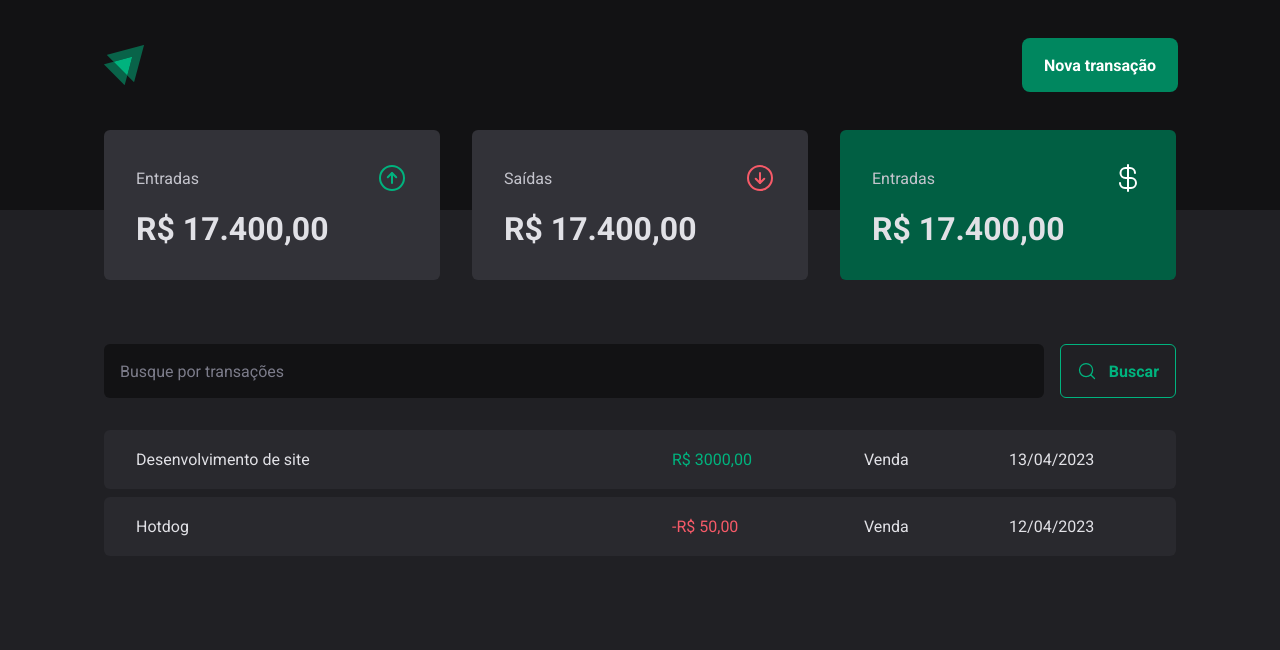
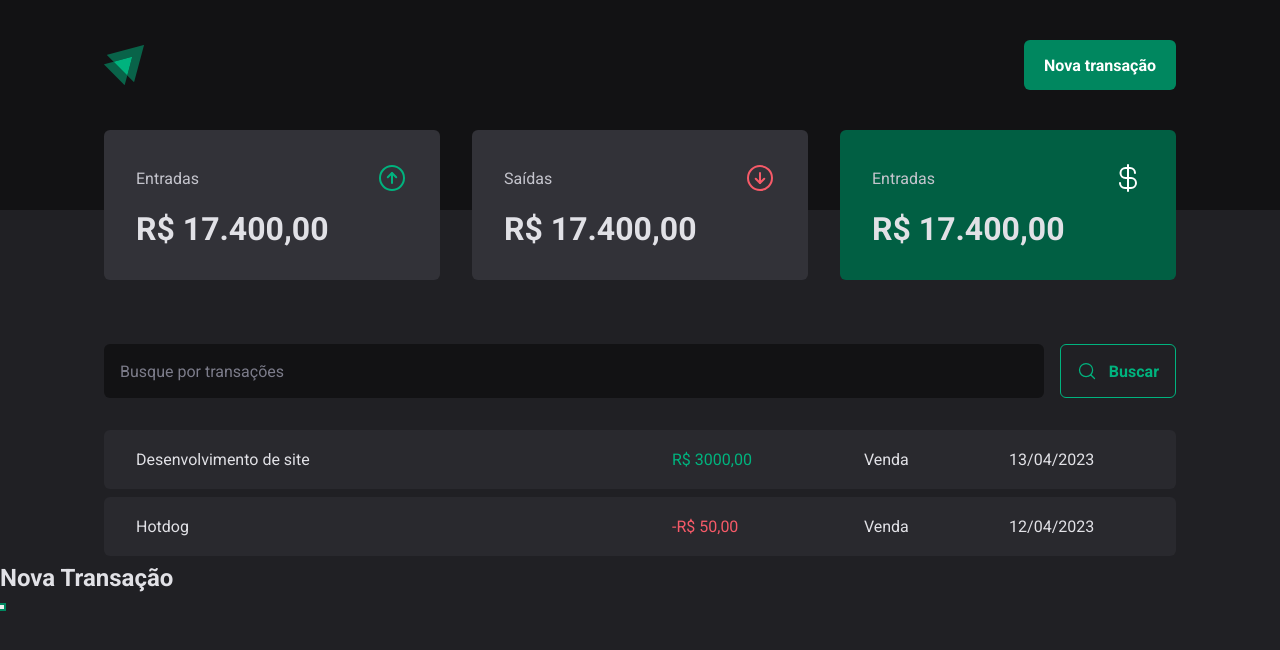
Before and after one commit to phcbarros/one-react, a React (Vite) app in the folder 03-dt-money/: page / in a window 1280 px wide. Both pictures are taken after a click on the button "Nova transação". Shown: the top 650 px of the page. Built offline with nearby package versions, Linux system fonts and the light colour scheme.

Commit message:
Consumo de API e performance ReactJS - 01 - Criando um modal acessível

```diff
--- a/03-dt-money/package.json
+++ b/03-dt-money/package.json
@@ -10,6 +10,7 @@
     "preview": "vite preview"
   },
   "dependencies": {
+    "@radix-ui/react-dialog": "^1.0.5",
     "phosphor-react": "^1.4.1",
     "react": "^18.2.0",
     "react-dom": "^18.2.0",
--- a/03-dt-money/src/components/Header/index.tsx
+++ b/03-dt-money/src/components/Header/index.tsx
@@ -1,3 +1,4 @@
+import * as Dialog from '@radix-ui/react-dialog'
 import logoImage from '../../assets/logo-ignite.svg'
 import {HeaderContainer, HeaderContent, NewTransactionButton} from './styles'
 
@@ -7,9 +8,21 @@
       <HeaderContent>
         <img src={logoImage} alt="" />
 
-        <NewTransactionButton type="button">
-          Nova transação
-        </NewTransactionButton>
+        <Dialog.Root>
+          <Dialog.Trigger asChild>
+            <NewTransactionButton type="button">
+              Nova transação
+            </NewTransactionButton>
+          </Dialog.Trigger>
+          <Dialog.Portal>
+            <Dialog.Overlay />
+            <Dialog.Content>
+              <Dialog.Title>Nova Transação</Dialog.Title>
+              <Dialog.Description />
+              <Dialog.Close />
+            </Dialog.Content>
+          </Dialog.Portal>
+        </Dialog.Root>
       </HeaderContent>
     </HeaderContainer>
   )
```
Also changed, not shown: 1 other file (tests, documents, lock files or other folders).
